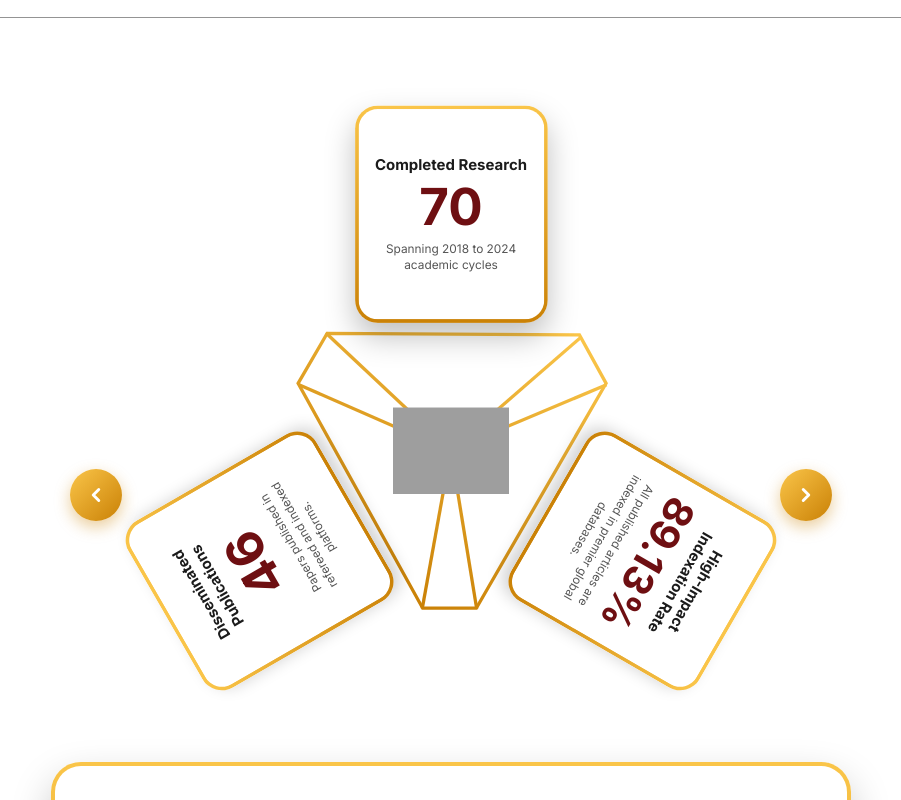
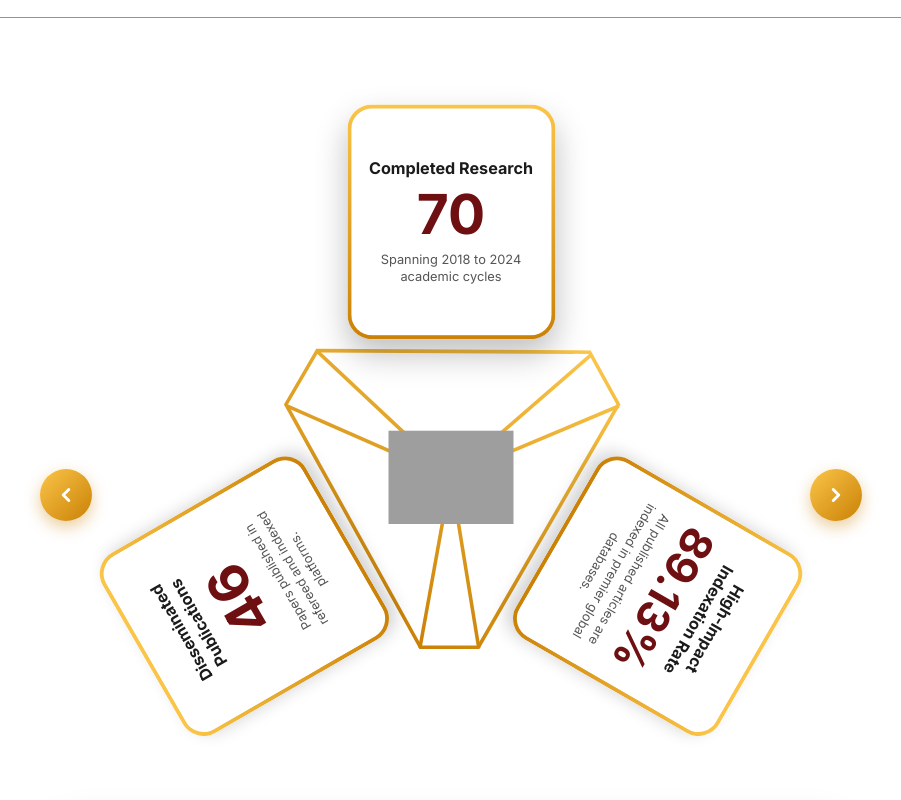
Before and after one commit to fr-anz/DIT-Accred, a SvelteKit app: page /research in a window 1280 px wide. Shown: the part 2540-3340 px from the top of the page, without its empty margins (189-1090 px from the left). Built offline with nearby package versions, Linux system fonts and the light colour scheme; grey boxes are pictures that could not be loaded.

Commit message:
style: enlarge productivity carousel wheel to 0.95 scale

```diff
--- a/src/routes/research/+page.svelte
+++ b/src/routes/research/+page.svelte
@@ -699,7 +699,7 @@
 
 	/* Key Productivity — hexagon metric carousel (ported from the Framer reference) */
 	.metrics_carousel {
-		--carousel-scale: 0.88;
+		--carousel-scale: 0.95;
 		--carousel-w: calc(866px * var(--carousel-scale));
 		--carousel-h: calc(704px * var(--carousel-scale));
 		position: relative;
```
